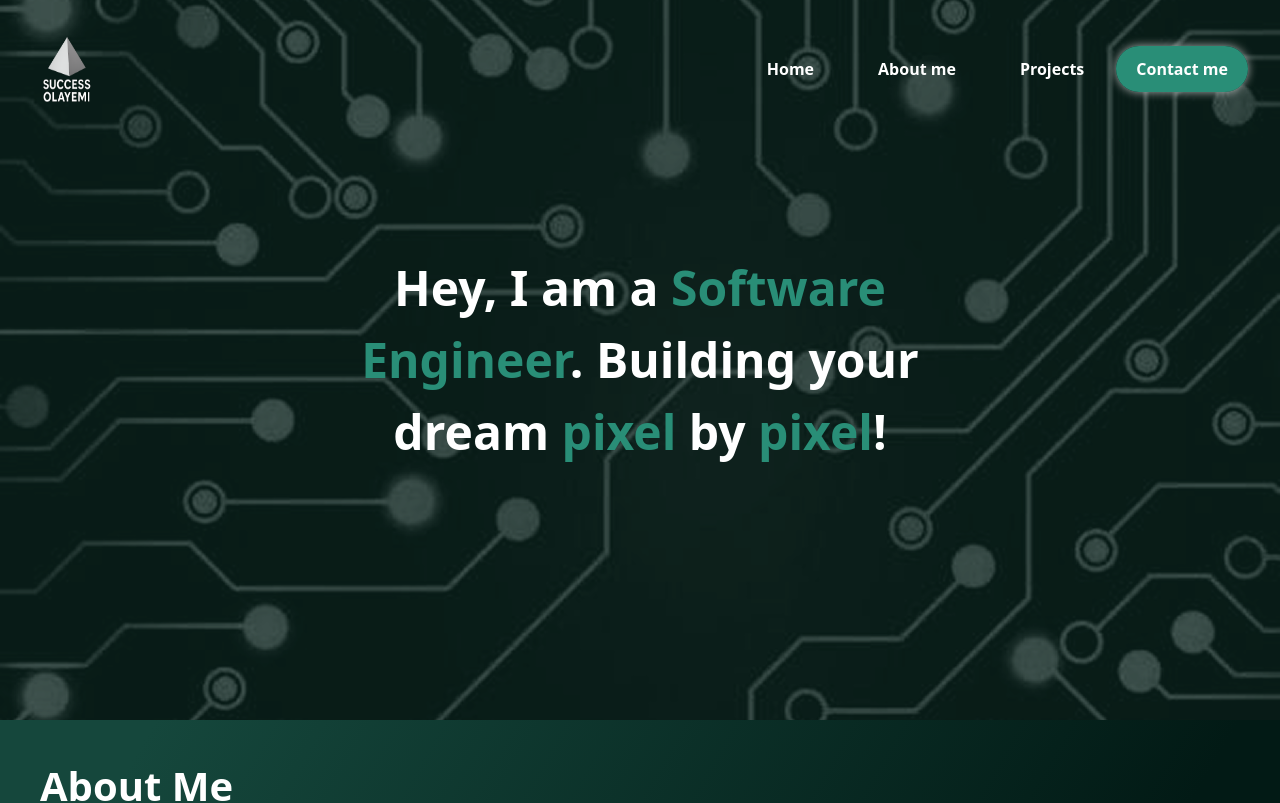
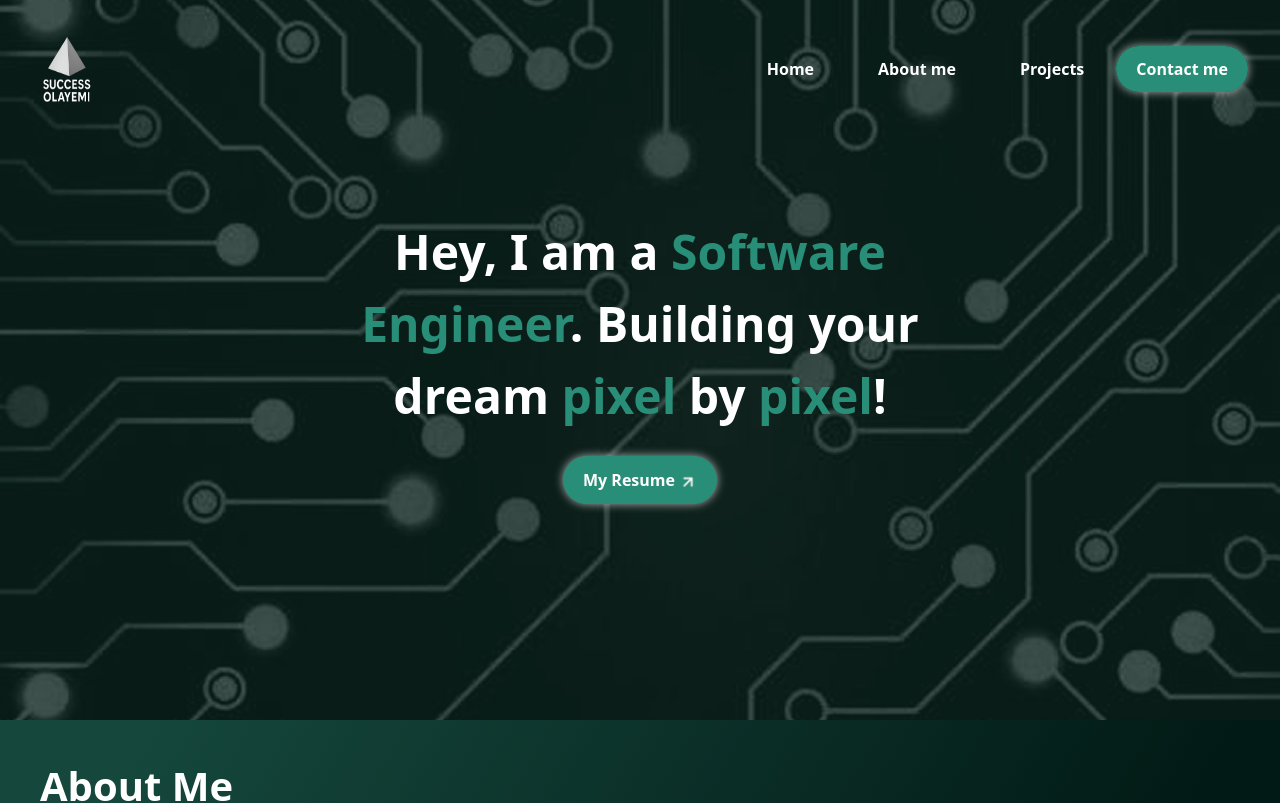
Before and after one commit to Error-at-night/My-Portfolio, a React (Vite) app: page / in a window 1280 px wide. Shown: the top 803 px of the page. Built offline with nearby package versions, Linux system fonts and the light colour scheme.

Commit message:
added my cv to the header

```diff
--- a/src/components/Header.jsx
+++ b/src/components/Header.jsx
@@ -1,7 +1,7 @@
 import Navbar from "./Navbar"
 import banner from "../assets/banner.png"
-// import arrow from "../assets/arrow-up-right.png"
-// import resume from '../assets/SUCCESS-OLAYEMI-RESUME.pdf';
+import arrow from "../assets/arrow-up-right.png"
+import cv from '../assets/Success-Olayemi-CV.pdf'
 
 function Header() {
   return (
@@ -15,16 +15,16 @@ function Header() {
             Hey, I am a <span className="text-[#298E77]">Software Engineer</span>.
             Building your dream <span className="text-[#298E77]">pixel</span> by <span className="text-[#298E77]">pixel</span>!
           </h1>
-          {/* <a className="flex justify-between items-center max-w-[154px] mx-auto mt-6 px-5 pt-3 pb-3 bg-[#298E77]
+          <a className="flex justify-between items-center max-w-[154px] mx-auto mt-6 px-5 pt-3 pb-3 bg-[#298E77]
             text-white font-extrabold rounded-full cursor-pointer shadow-[0_0_10px_#D9D9D9C9]
             hover:shadow-[0_0_20px_#D9D9D9C9] transition-shadow duration-300"
-            href={resume}
+            href={cv}
             download
             target="_blank"
           >
             <span>My Resume</span>
             <img src={arrow} alt="arrow" className="mt-1 w-[18px] h-auto ms-1"/>
-          </a> */}
+          </a>
         </div>
       </div>
       <Navbar/>
```
Also changed, not shown: 2 other files (tests, documents, lock files or other folders).
